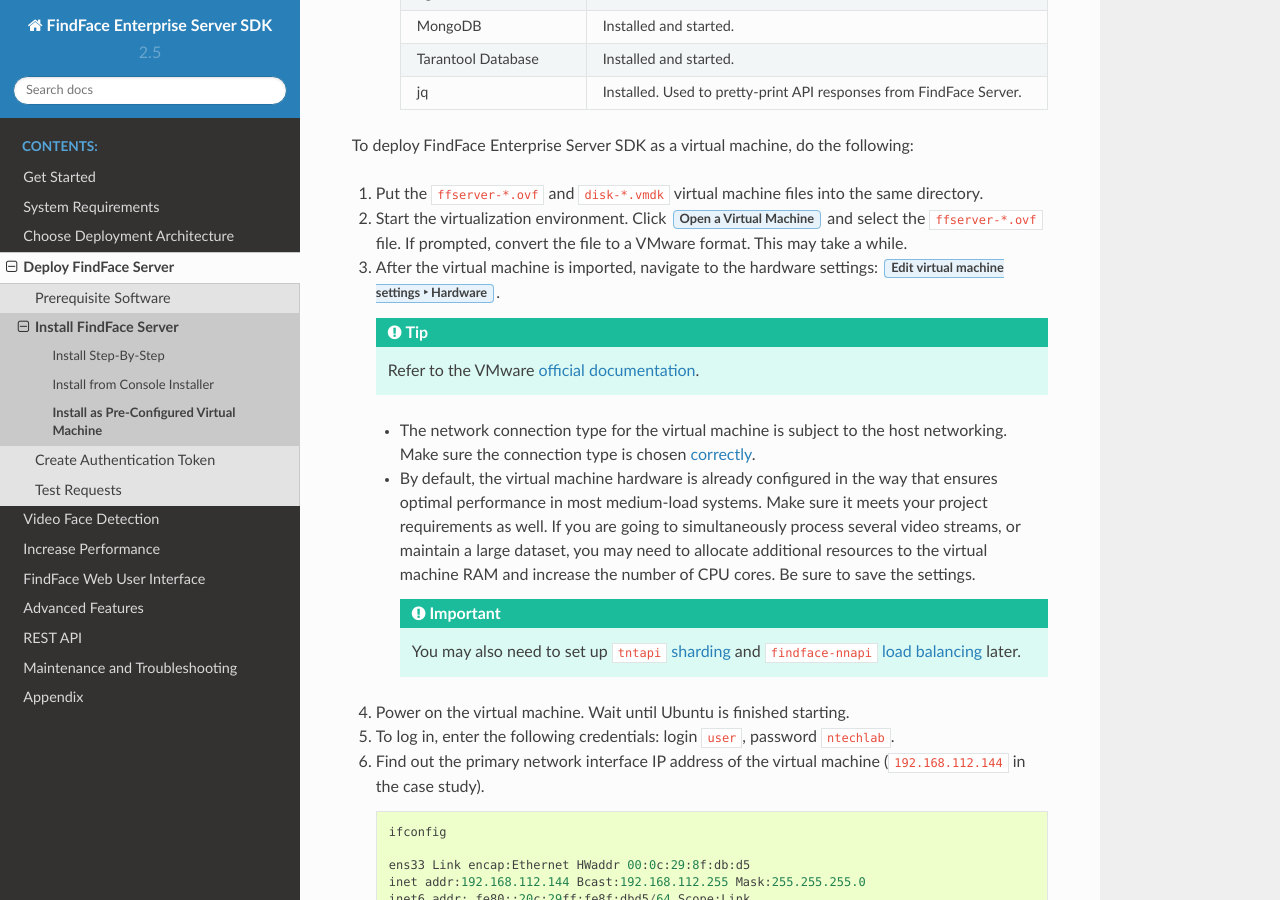
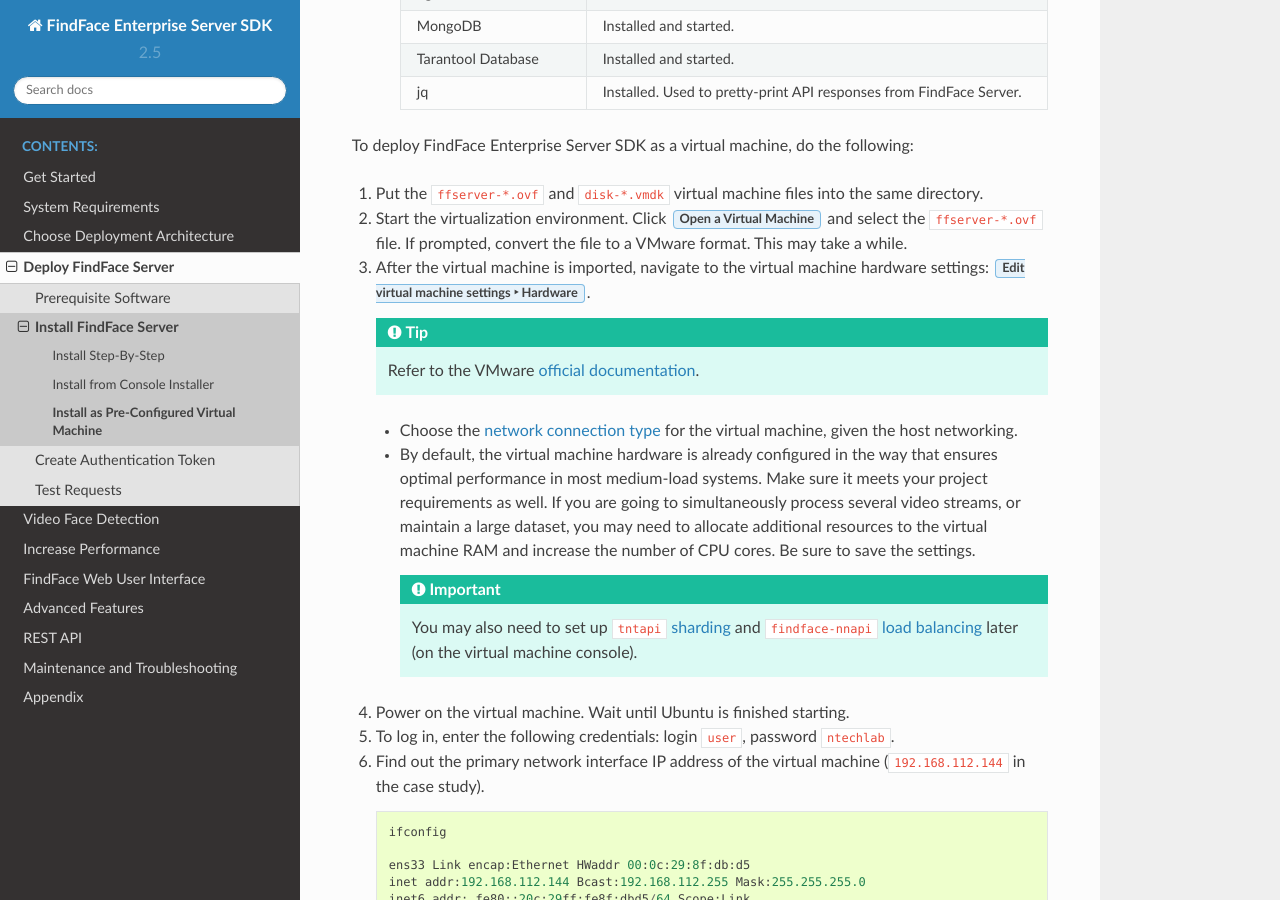
Before and after one commit to NTech-Lab/docs, a Sphinx documentation site: the page built from docs/vm.rst, in a window 1280 px wide and 900 px high, scrolled down 1496 px. Built offline with Sphinx 7.4.7 and the Read the Docs theme 2.0.0, drawn with Linux system fonts in a browser that asks for light colours.

Commit message:
Virtual Machine

```diff
--- a/docs/vm.rst
+++ b/docs/vm.rst
@@ -72,16 +72,16 @@
 
 #. Put the ``ffserver-*.ovf`` and ``disk-*.vmdk`` virtual machine files into the same directory.
 #. Start the virtualization environment. Click :guilabel:`Open a Virtual Machine` and select the ``ffserver-*.ovf`` file. If prompted, convert the file to a VMware format. This may take a while.
-#. After the virtual machine is imported, navigate to the hardware settings: :menuselection:`Edit virtual machine settings --> Hardware`.
+#. After the virtual machine is imported, navigate to the virtual machine hardware settings: :menuselection:`Edit virtual machine settings --> Hardware`.
 
    .. tip::
       Refer to the VMware `official documentation <https://docs.vmware.com/en/VMware-Workstation-Pro/14.0/com.vmware.ws.using.doc/GUID-E2668921-F40D-4CED-BA1B-FE4DC497D910.html>`__.
 
-   * The network connection type for the virtual machine is subject to the host networking. Make sure the connection type is chosen `correctly <https://docs.vmware.com/en/VMware-Workstation-Pro/14.0/com.vmware.ws.using.doc/GUID-0CE1AE01-7E79-41BB-9EA8-4F839BE40E1A.html>`__.
+   * Choose the `network connection type <https://docs.vmware.com/en/VMware-Workstation-Pro/14.0/com.vmware.ws.using.doc/GUID-0CE1AE01-7E79-41BB-9EA8-4F839BE40E1A.html>`__ for the virtual machine, given the host networking.
    * By default, the virtual machine hardware is already configured in the way that ensures optimal performance in most medium-load systems. Make sure it meets your project requirements as well. If you are going to simultaneously process several video streams, or maintain a large dataset, you may need to allocate additional resources to the virtual machine RAM and increase the number of CPU cores. Be sure to save the settings.
 
      .. important::
-        You may also need to set up ``tntapi`` :ref:`sharding <tntapi-sharding>` and ``findface-nnapi`` :ref:`load balancing <load-balancing>` later.
+        You may also need to set up ``tntapi`` :ref:`sharding <tntapi-sharding>` and ``findface-nnapi`` :ref:`load balancing <load-balancing>` later (on the virtual machine console).
 
 #. Power on the virtual machine. Wait until Ubuntu is finished starting.
 #. To log in, enter the following credentials: login ``user``, password ``ntechlab``.
```
Also changed, not shown: 1 other file.
